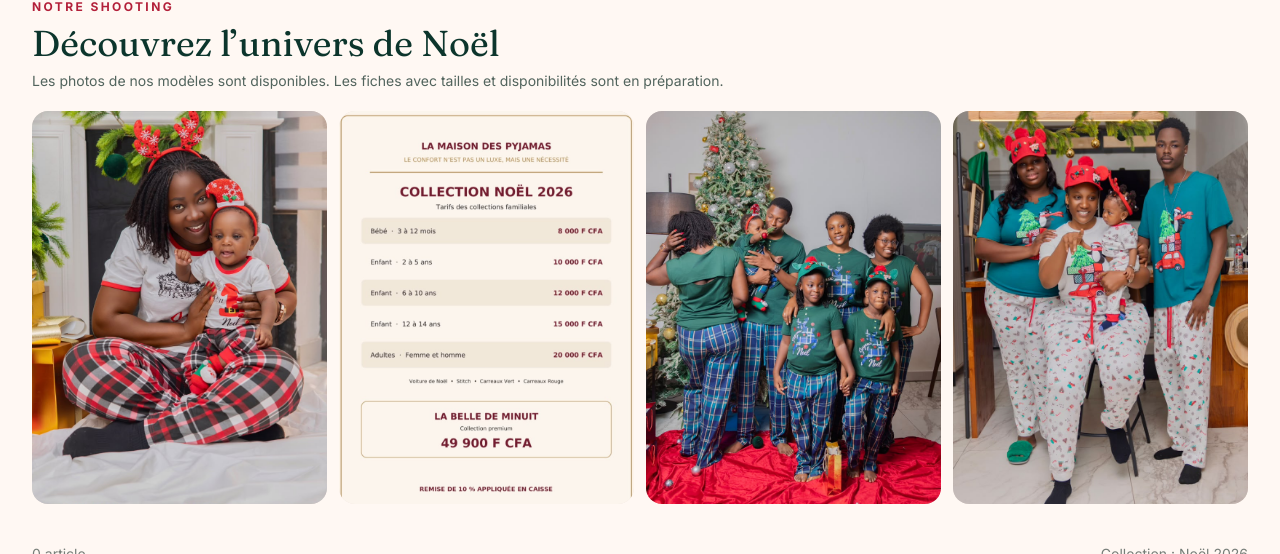
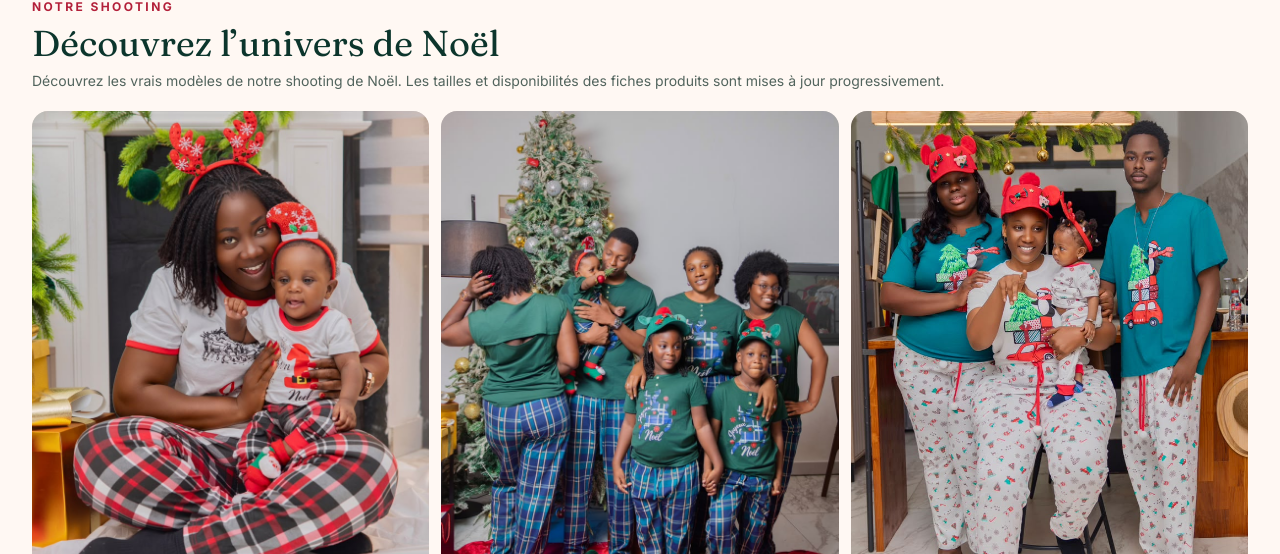
Before and after one commit to Monoru1/pyjamas, a Next.js app: page /catalogue in a window 1280 px wide. Shown: the part 594-1148 px from the top of the page. Built offline with nearby package versions, Linux system fonts and the light colour scheme; no server answers; the database is empty.

Commit message:
fix: publish authentic Christmas gallery and exclude pricing flyer

```diff
--- a/src/app/catalogue/page.tsx
+++ b/src/app/catalogue/page.tsx
@@ -8,7 +8,6 @@ export const revalidate = 60;
 // These are editorial photos, not a substitute for verified product variants.
 const shootingPhotos = [
   '/christmas-2026/shooting-drive/shoot-01.jpg',
-  '/christmas-2026/shooting-drive/shoot-02.jpg',
   '/christmas-2026/shooting-drive/shoot-03.jpg',
   '/christmas-2026/shooting-drive/shoot-04.jpg',
 ];
@@ -28,24 +27,22 @@ export default async function CataloguePage() {
             Explorez notre sélection de Noël, les tailles et couleurs disponibles et les ensembles à partager.
           </p>
         </section>
-        {products.length === 0 && (
-          <section aria-labelledby="shooting-title" className="space-y-5">
+        <section aria-labelledby="shooting-title" className="space-y-5">
             <div>
               <p className="text-xs font-bold uppercase tracking-[.2em] text-[#b3203a]">Notre shooting</p>
               <h2 id="shooting-title" className="mt-2 font-serif text-3xl sm:text-4xl">Découvrez l’univers de Noël</h2>
               <p className="mt-2 text-sm text-[#52645d]">
-                Les photos de nos modèles sont disponibles. Les fiches avec tailles et disponibilités sont en préparation.
+                Découvrez les vrais modèles de notre shooting de Noël. Les tailles et disponibilités des fiches produits sont mises à jour progressivement.
               </p>
             </div>
-            <div className="grid grid-cols-2 gap-3 md:grid-cols-4">
+            <div className="grid grid-cols-2 gap-3 md:grid-cols-3">
               {shootingPhotos.map((src, index) => (
                 <div key={src} className="relative aspect-[3/4] overflow-hidden rounded-2xl bg-[#f0e5de]">
-                  <Image src={src} alt={`Shooting de Noël, photographie ${index + 1}`} fill sizes="(max-width: 768px) 50vw, 25vw" className="object-cover" />
+                  <Image src={src} alt={`Véritable shooting de pyjamas Noël, photographie ${index + 1}`} fill sizes="(max-width: 768px) 50vw, 25vw" className="object-cover" />
                 </div>
               ))}
             </div>
           </section>
-        )}
         <CatalogueExperience products={products} initialCollection="noel" collectionName="Noël 2026" />
       </div>
     </main>
```
